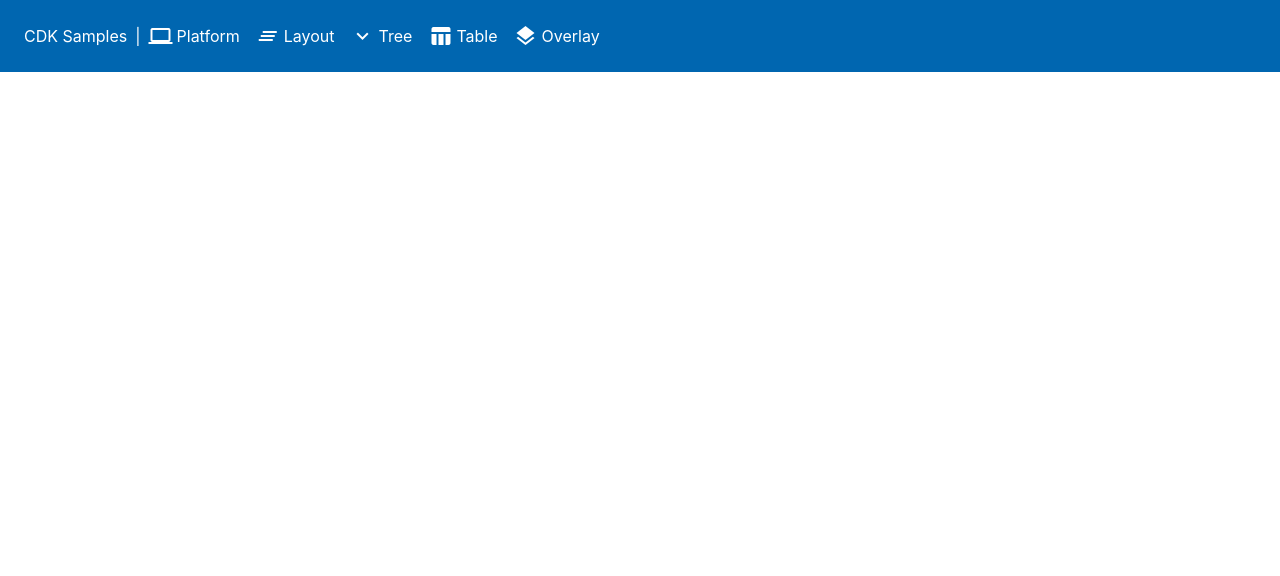
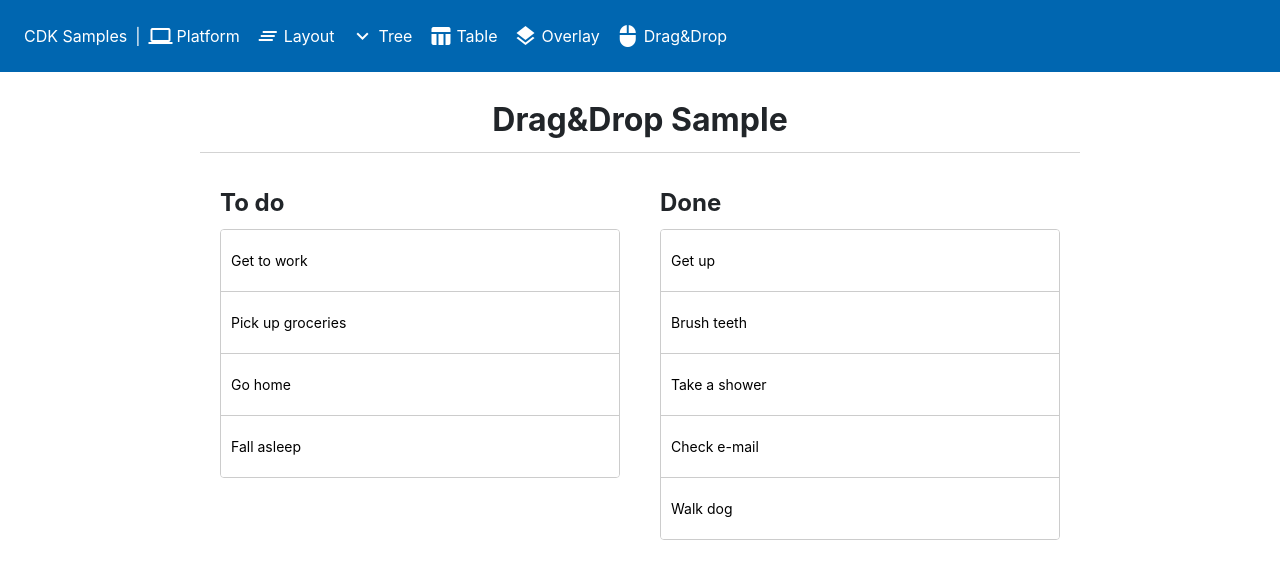
Before and after one commit to cjanz/cdk-samples, an Angular app: page /dnd in a window 1280 px wide. Before the commit this address led to /. Shown: the top 576 px of the page. Built offline with nearby package versions, Linux system fonts and the light colour scheme.

Commit message:
Add sample for DragDropModule

```diff
--- a/src/app/app-routing.module.ts
+++ b/src/app/app-routing.module.ts
@@ -6,6 +6,7 @@ import { LayoutSampleComponent } from './layout-sample/layout-sample.component';
 import { TreeSampleComponent } from './tree-sample/tree-sample.component';
 import { TableSampleComponent } from './table-sample/table-sample.component';
 import { OverlaySampleComponent } from './overlay-sample/overlay-sample.component';
+import { DndSampleComponent } from './dnd-sample/dnd-sample.component';
 
 const routes: Routes = [
   { path: '', pathMatch: 'full', redirectTo: 'home' },
@@ -15,6 +16,7 @@ const routes: Routes = [
   { path: 'tree', component: TreeSampleComponent },
   { path: 'table', component: TableSampleComponent },
   { path: 'overlay', component: OverlaySampleComponent },
+  { path: 'dnd', component: DndSampleComponent }
 ];
 
 @NgModule({
--- a/src/app/app.component.html
+++ b/src/app/app.component.html
@@ -7,6 +7,7 @@
     <a routerLink="/tree"><i class="material-icons">expand_more</i><span>Tree</span></a>
     <a routerLink="/table"><i class="material-icons">table_chart</i><span>Table</span></a>
     <a routerLink="/overlay"><i class="material-icons">layers</i><span>Overlay</span></a>
+    <a routerLink="/dnd"><i class="material-icons">mouse</i><span>Drag&Drop</span></a>
   </nav>
 </header>
 
--- /dev/null
+++ b/src/app/dnd-sample/dnd-sample.component.html
@@ -0,0 +1,19 @@
+<h1>Drag&Drop Sample</h1>
+
+<div cdkDropListGroup>
+  <div class="container">
+    <h2>To do</h2>
+
+    <div cdkDropList [cdkDropListData]="todo" class="list" (cdkDropListDropped)="drop($event)">
+      <div class="list-item" *ngFor="let item of todo" cdkDrag>{{item}}</div>
+    </div>
+  </div>
+
+  <div class="container">
+    <h2>Done</h2>
+
+    <div cdkDropList [cdkDropListData]="done" class="list" (cdkDropListDropped)="drop($event)">
+      <div class="list-item" *ngFor="let item of done" cdkDrag>{{item}}</div>
+    </div>
+  </div>
+</div>
--- /dev/null
+++ b/src/app/dnd-sample/dnd-sample.component.scss
@@ -0,0 +1,52 @@
+.container {
+  width: 400px;
+  max-width: 100%;
+  margin: 0 20px;
+  display: inline-block;
+  vertical-align: top;
+}
+
+.list {
+  border: solid 1px #ccc;
+  min-height: 60px;
+  background: white;
+  border-radius: 4px;
+  display: block;
+  overflow: hidden;
+}
+
+.list-item {
+  padding: 20px 10px;
+  border-bottom: solid 1px #ccc;
+  box-sizing: border-box;
+  cursor: move;
+  background: white;
+  color: black;
+  font-size: 14px;
+}
+
+.list-item:last-child {
+  border: none;
+}
+
+/* Highlight the list item that is being dragged. */
+.cdk-drag-preview {
+  border-radius: 4px;
+  box-shadow: 0 5px 5px -3px rgba(0, 0, 0, 0.2),
+              0 8px 10px 1px rgba(0, 0, 0, 0.14),
+              0 3px 14px 2px rgba(0, 0, 0, 0.12);
+}
+
+.cdk-drag-placeholder {
+  opacity: 0;
+}
+
+/* Animate items as they're being sorted. */
+.cdk-drop-list-dragging .cdk-drag {
+  transition: transform 250ms cubic-bezier(0, 0, 0.2, 1);
+}
+
+/* Animate an item that has been dropped. */
+.cdk-drag-animating {
+  transition: transform 300ms cubic-bezier(0, 0, 0.2, 1);
+}
--- /dev/null
+++ b/src/app/dnd-sample/dnd-sample.component.ts
@@ -0,0 +1,35 @@
+import { Component } from '@angular/core';
+import { CdkDragDrop, moveItemInArray, transferArrayItem } from '@angular/cdk/drag-drop';
+
+@Component({
+  selector: 'app-dnd-sample',
+  templateUrl: './dnd-sample.component.html',
+  styleUrls: ['./dnd-sample.component.scss'],
+})
+export class DndSampleComponent {
+  todo = [
+    'Get to work',
+    'Pick up groceries',
+    'Go home',
+    'Fall asleep'
+  ];
+
+  done = [
+    'Get up',
+    'Brush teeth',
+    'Take a shower',
+    'Check e-mail',
+    'Walk dog'
+  ];
+
+  drop(event: CdkDragDrop<string[]>) {
+    if (event.previousContainer === event.container) {
+      moveItemInArray(event.container.data, event.previousIndex, event.currentIndex);
+    } else {
+      transferArrayItem(event.previousContainer.data,
+          event.container.data,
+          event.previousIndex,
+          event.currentIndex);
+    }
+  }
+}
```
Also changed, not shown: src/app/app.module.ts (+10 -3 lines), 1 other file (tests, documents, lock files or other folders).
